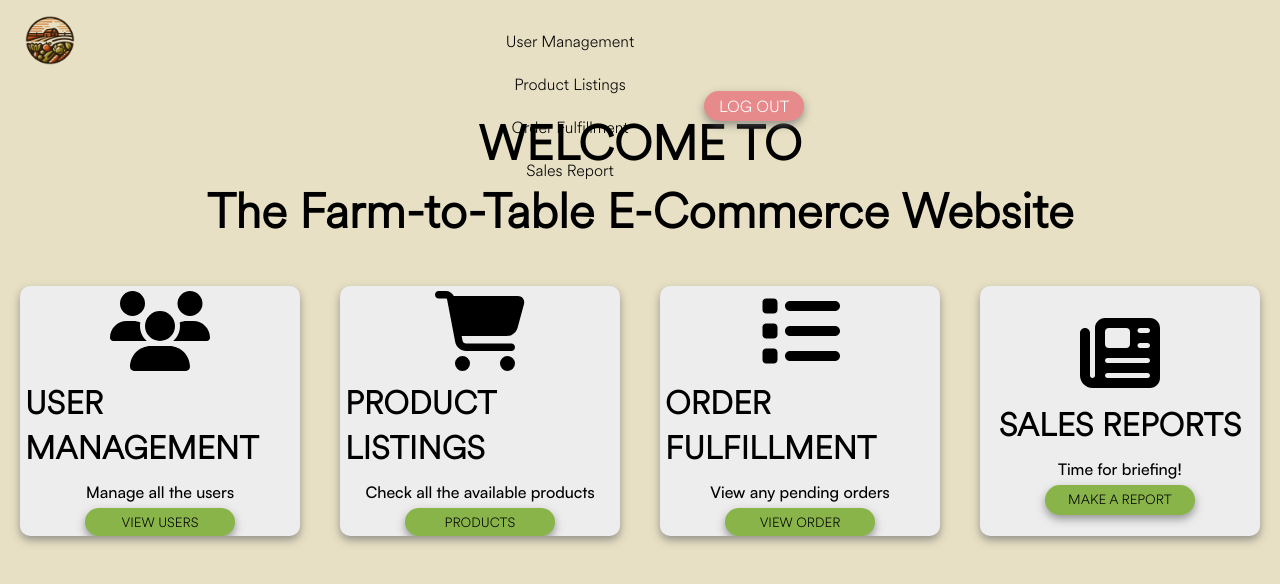
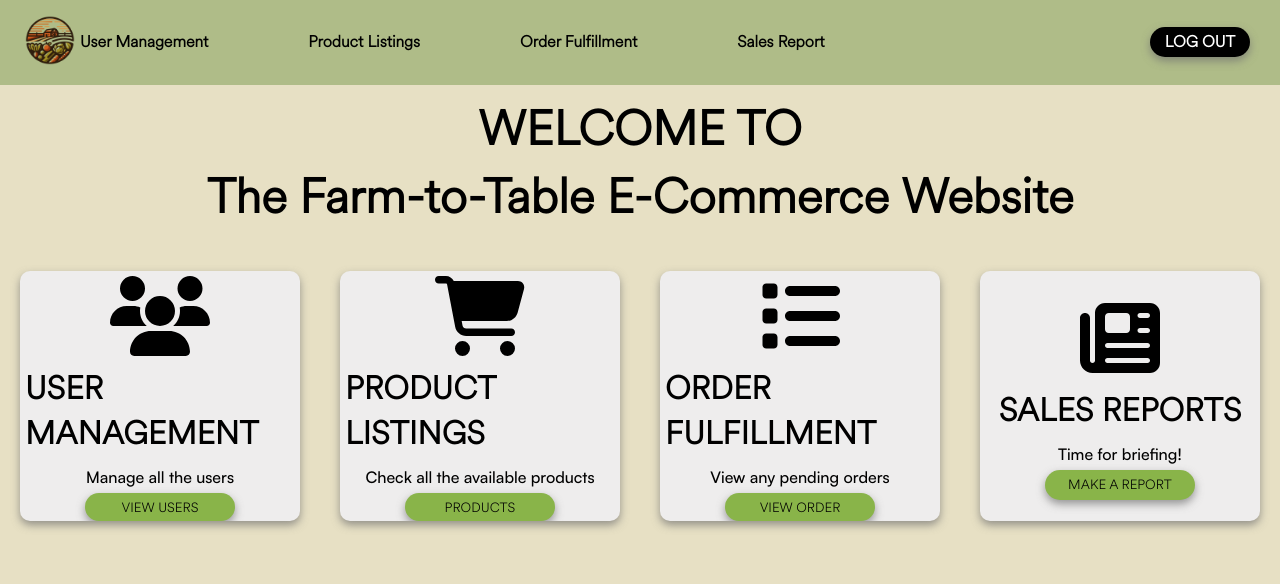
Before and after one commit to lorenzzzeu/CMSC-100-U1L-Project, a React (Vite) app: page /admin-page in a window 1280 px wide. Shown: the top 584 px of the page. Built offline with nearby package versions, Linux system fonts and the light colour scheme; sample sign-in values are in the browser's storage.

Commit message:
ui: changed nav bar color

```diff
--- a/src/style/admin/adminhome.css
+++ b/src/style/admin/adminhome.css
@@ -14,6 +14,14 @@
     z-index: 1;
 }
 
+.navLinks {
+    display: flex;
+    align-items: center;
+    flex-grow: 1;
+    padding-left: 20px;
+    font-weight: bold;
+}
+
 .logo{
     width: 5%;
 }
@@ -28,9 +36,10 @@
 }
 
 .navUser > button {
-    background-color: var(--button3);
+    background-color: black;
     color: white;
     font-size: medium;
+    font-weight: bold;
     border-radius: 40px;
     border-style: none;
     height: 30px;
@@ -48,7 +57,8 @@
 }
 
 .headerAdmin{
-    height: 100px;
+    height: 85px;
+    background-color: #AFBC88;
 }
 
 .titleAdmin{
```
